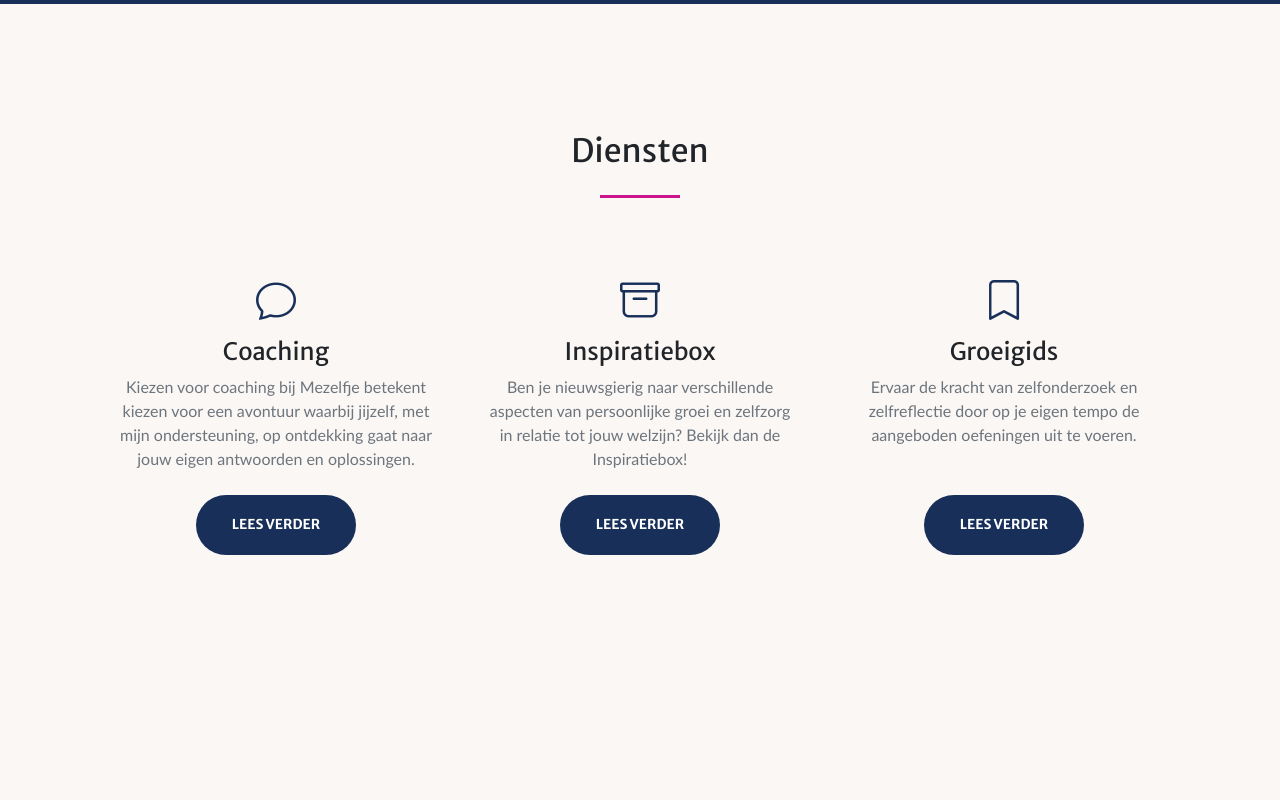
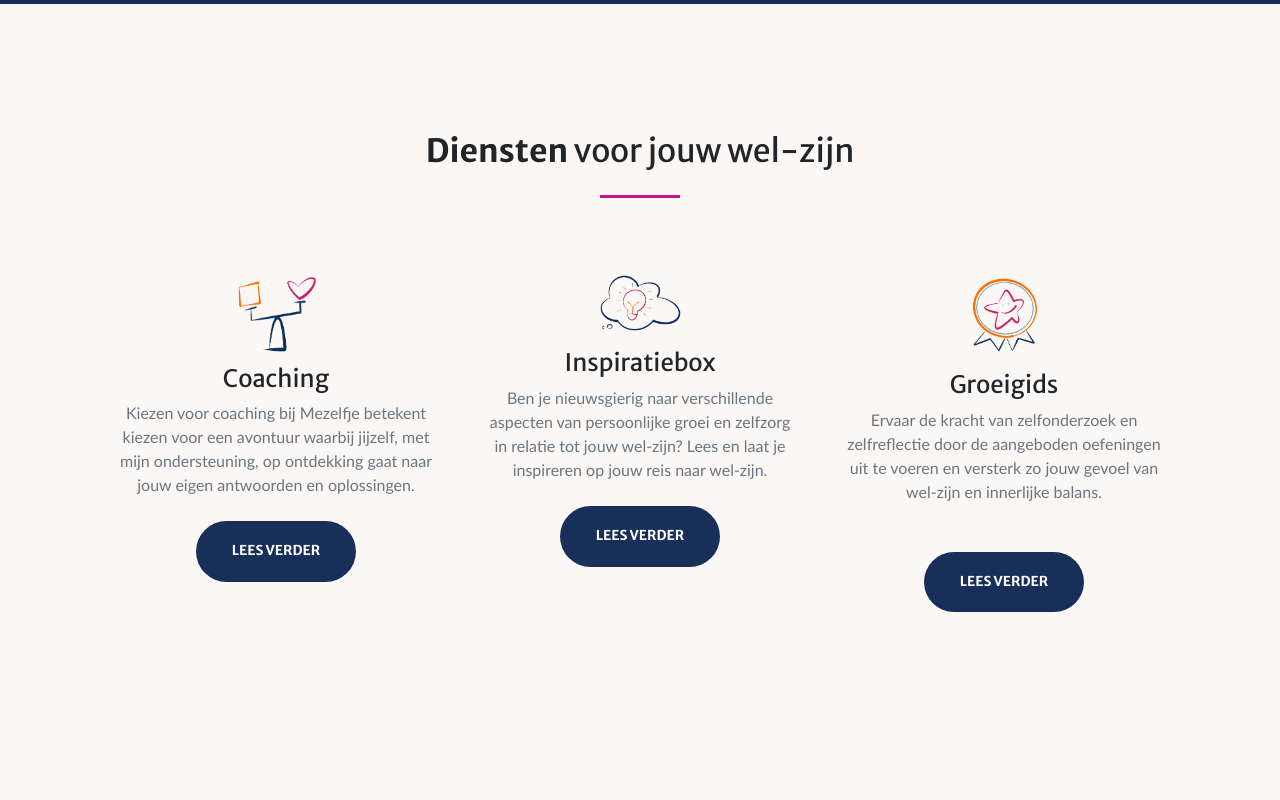
Before and after one commit to ErranB/mezelfje.github.io, a website: page index.html in a window 1280 px wide. Shown: the part 1280-2080 px from the top of the page. Drawn offline with nearby package versions, Linux system fonts and the light colour scheme; some packages are replaced by stand-ins of ours; a script that the page names is missing.

Commit message:
diensten

```diff
--- a/index.html
+++ b/index.html
@@ -71,32 +71,53 @@
         <!-- Services-->
         <section class="page-section" id="services">
             <div class="container px-4 px-lg-5">
-                <h2 class="text-center mt-0">Diensten</h2>
+                <h2 class="text-center mt-0"><strong>Diensten</strong> voor jouw wel-zijn</h2>
                 <hr class="divider" />
                 <div class="row gx-4 gx-lg-5">
                     <div class="col-lg-4 col-md-6 text-center">
                         <div class="mt-5">
-                            <div class="mb-2"><i class="bi-chat fs-1 text-primary"></i></div>
+                            <div class="mb-2"><img class="icon" src="dist/assets/img/HomePage/Me_Homepage_4.png"></div>
                             <h3 class="h4 mb-2">Coaching</h3>
-                            <p class="text-muted mb-0">Kiezen voor coaching bij Mezelfje betekent kiezen voor een avontuur waarbij jijzelf, met mijn ondersteuning, op ontdekking gaat naar jouw eigen antwoorden en oplossingen.</p>
+                            <p class="text-muted mb-0">Kiezen voor coaching bij
+                                Mezelfje betekent kiezen
+                                voor een avontuur
+                                waarbij jijzelf, met mijn
+                                ondersteuning, op
+                                ontdekking gaat naar
+                                jouw eigen antwoorden
+                                en oplossingen.</p>
                             <br>
                             <a class="btn btn-primary btn-xl" href="#about">Lees verder</a>
                         </div>
                     </div>
                     <div class="col-lg-4 col-md-6 text-center">
                         <div class="mt-5">
-                            <div class="mb-2"><i class="bi-archive fs-1 text-primary"></i></div>
+                            <div class="mb-2"><img class="icon" src="dist/assets/img/HomePage/Me_Homepage_5.png"></div>
                             <h3 class="h4 mb-2">Inspiratiebox</h3>
-                            <p class="text-muted mb-0">Ben je nieuwsgierig naar verschillende aspecten van persoonlijke groei en zelfzorg in relatie tot jouw welzijn? Bekijk dan de Inspiratiebox!</p>
+                            <p class="text-muted mb-0">Ben je nieuwsgierig
+                                naar verschillende
+                                aspecten van
+                                persoonlijke groei en
+                                zelfzorg in relatie tot
+                                jouw wel-zijn? Lees en
+                                laat je inspireren op
+                                jouw reis naar wel-zijn.</p>
                             <br>
                             <a class="btn btn-primary btn-xl" href="#about">Lees verder</a>
                         </div>
                     </div>
                     <div class="col-lg-4 col-md-6 text-center">
                         <div class="mt-5">
-                            <div class="mb-2"><i class="bi-bookmark fs-1 text-primary"></i></div>
+                            <div class="mb-2"><img class="icon" src="dist/assets/img/HomePage/Me_Homepage_6.png"></div>
                             <h3 class="h4 mb-2">Groeigids</h3>
-                            <p class="text-muted mb-0">Ervaar de kracht van zelfonderzoek en zelfreflectie door op je eigen tempo de aangeboden oefeningen uit te voeren.</p>
+                            <p class="text-muted mb-0">Ervaar de kracht van
+                                zelfonderzoek en
+                                zelfreflectie door de
+                                aangeboden oefeningen
+                                uit te voeren en
+                                versterk zo jouw
+                                gevoel van wel-zijn en
+                                innerlijke balans.</p>
                             <br>
                             <br>
                             <a class="btn btn-primary btn-xl" href="#about">Lees verder</a>
@@ -228,13 +249,6 @@
                             <p class="small text-center">contact@mezelfje.nl</p>
                         </div>
                     </div>
-                    <div class="col-lg-3 col-md-6 text-center">
-                        <div class="mt-0">
-                            <br>
-                            <p><a href="https://www.facebook.com/people/Mezelfje/61555794675367/"><button class="navbar-toggler"><span class="bi bi-facebook fs-1 text-orange"></span></button></a></p>
-                            <p><a href="https://www.instagram.com/mezelfje_ateliervoorwelzijn/"><button class="navbar-toggler"><span class="bi bi-instagram fs-1 text-orange"></span></button></a></p>
-                        </div>
-                    </div>
                 </div>
             </div>
         </section>
```
Also changed, not shown: dist/assets/img/HomePage/Me_Homepage_4.png (renamed from img2/homepage/Me_Homepage_4.png), dist/assets/img/HomePage/Me_Homepage_5.png (renamed from img2/homepage/Me_Homepage_5.png), dist/assets/img/HomePage/Me_Homepage_6.png (renamed from img2/homepage/Me_Homepage_6.png), dist/css/styles.css.
